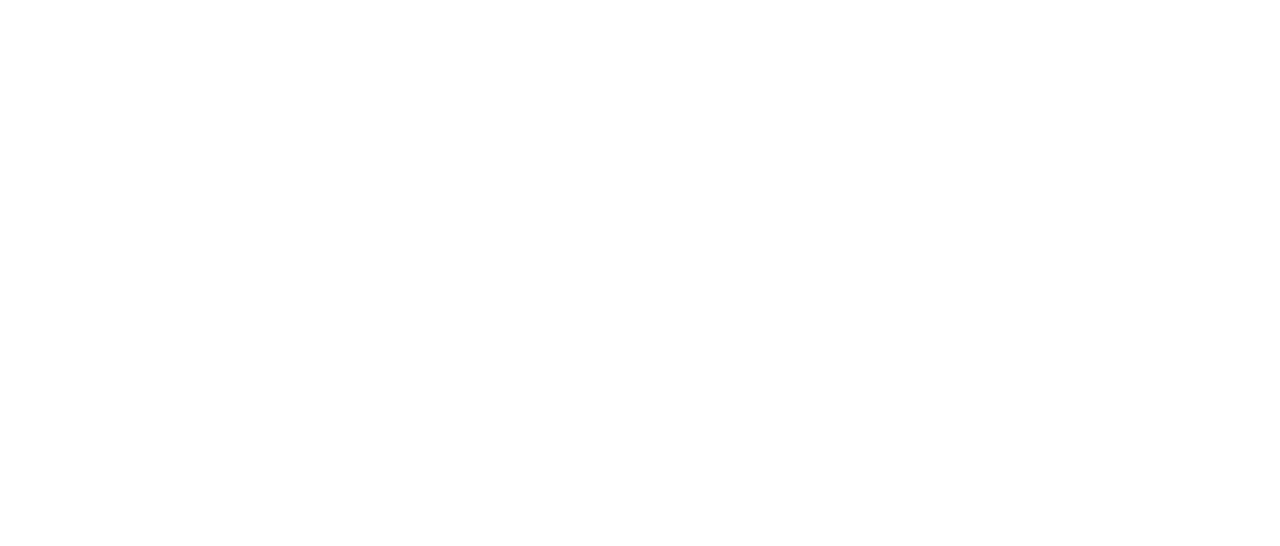
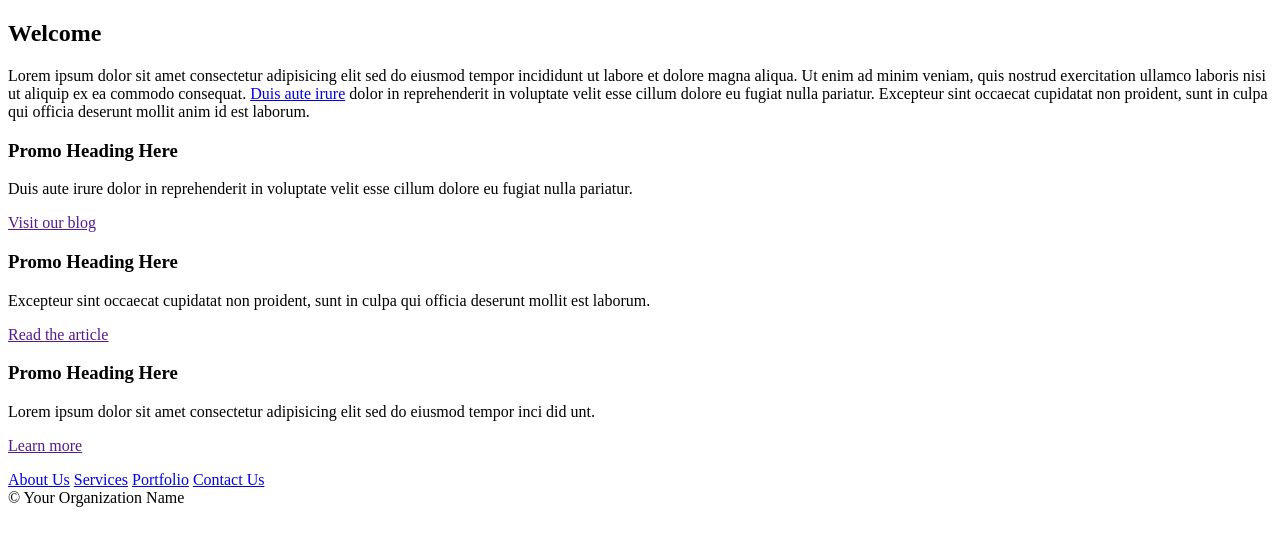
Before and after one commit to dsnunes/About-me-RWD, a plain HTML site: page index.html in a window 1280 px wide. Drawn offline with Linux system fonts and the light colour scheme.

Commit message:
HTML
*HTML only of content
*No styling
*Basic content containers

```diff
--- a/index.html
+++ b/index.html
@@ -5,6 +5,49 @@
 		<title>Lynda.com | Creating a Responsive Web Design</title>
 	</head>
 	<body>
+    <div class="page">
+			<header>
+				<a class="logo" href="#"></a>
+			</header>
+			<article>
+				<h1>Welcome</h1>
+				<p>Lorem ipsum dolor sit amet consectetur adipisicing elit sed do eiusmod tempor incididunt ut labore et dolore magna aliqua. Ut enim ad minim veniam, quis nostrud exercitation ullamco laboris nisi ut aliquip ex ea commodo consequat. <a href="#">Duis aute irure</a> dolor in reprehenderit in voluptate velit esse cillum dolore eu fugiat nulla pariatur. Excepteur sint occaecat cupidatat non proident, sunt in culpa qui officia deserunt mollit anim id est laborum.</p>
+			</article>
+			<div class="promo_container">
+				<div class="promo one">
+					<div class="content">
+						<h3>Promo Heading Here</h3>
+						<p>Duis aute irure dolor in reprehenderit in voluptate velit esse cillum dolore eu fugiat nulla pariatur.</p>
+						<p><a class="cta" href="">Visit our blog</a></p>
+					</div>
+				</div>
+				<div class="promo two">
+					<div class="content">
+						<h3>Promo Heading Here</h3>
+						<p>Excepteur sint occaecat cupidatat non proident, sunt in culpa qui officia deserunt mollit est laborum.</p>
+						<p><a class="cta" href="">Read the article</a></p>
+					</div>
+				</div>
+				<div class="promo three">
+					<div class="content">
+						<h3>Promo Heading Here</h3>
+						<p>Lorem ipsum dolor sit amet consectetur adipisicing elit sed do eiusmod tempor inci did unt.</p>
+						<p><a class="cta" href="">Learn more</a></p>
+					</div>
+				</div>
+				<div class="clear-fix"></div>
+			</div>
+			<nav>
+				<a href="#">About Us</a>
+				<a href="#">Services</a>
+				<a href="#">Portfolio</a>
+				<a href="#">Contact Us</a>
+			</nav>
+			<footer>
+				&copy; Your Organization Name
+			</footer>
+		</div>
+
 
 		<!-- content goes here -->
 
```
